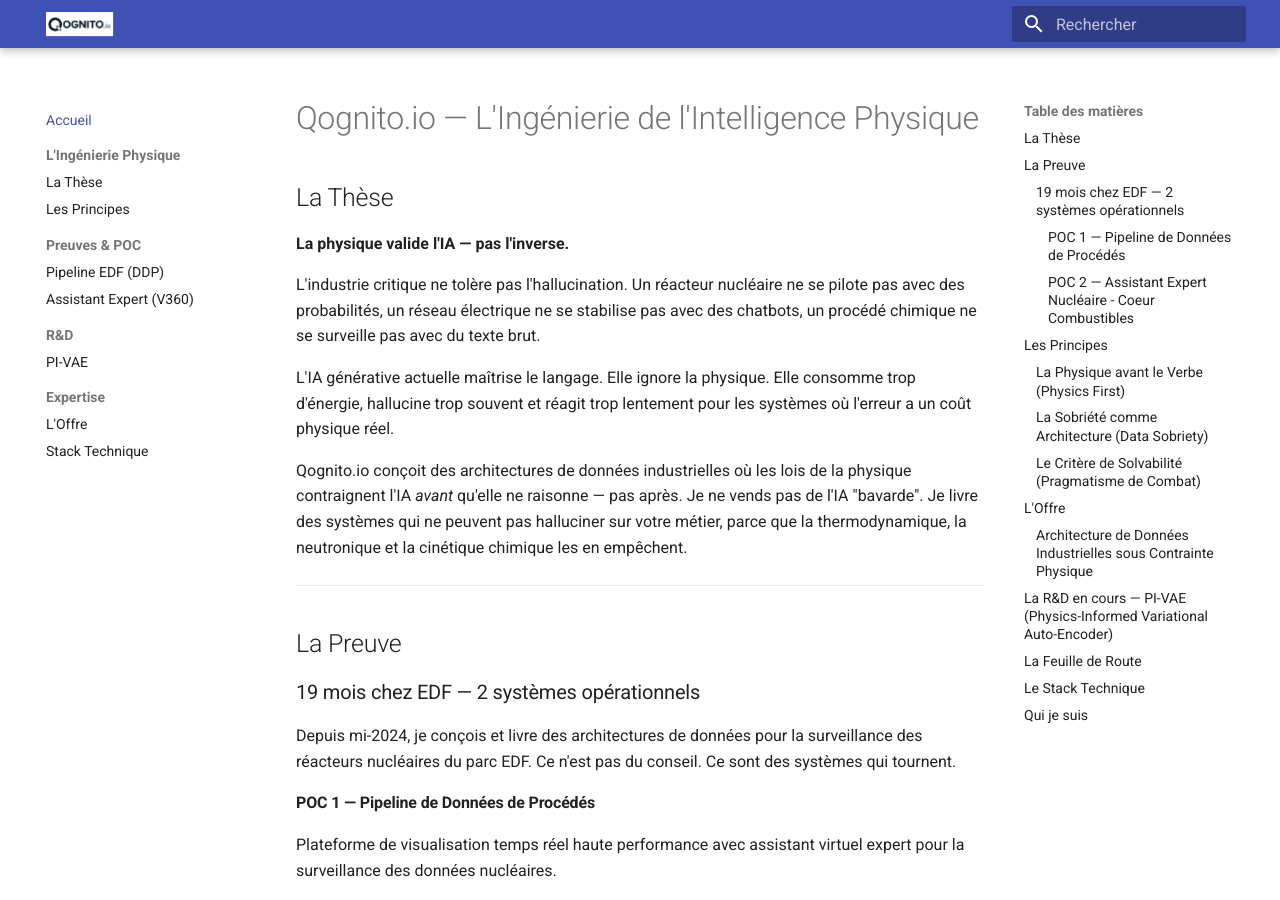
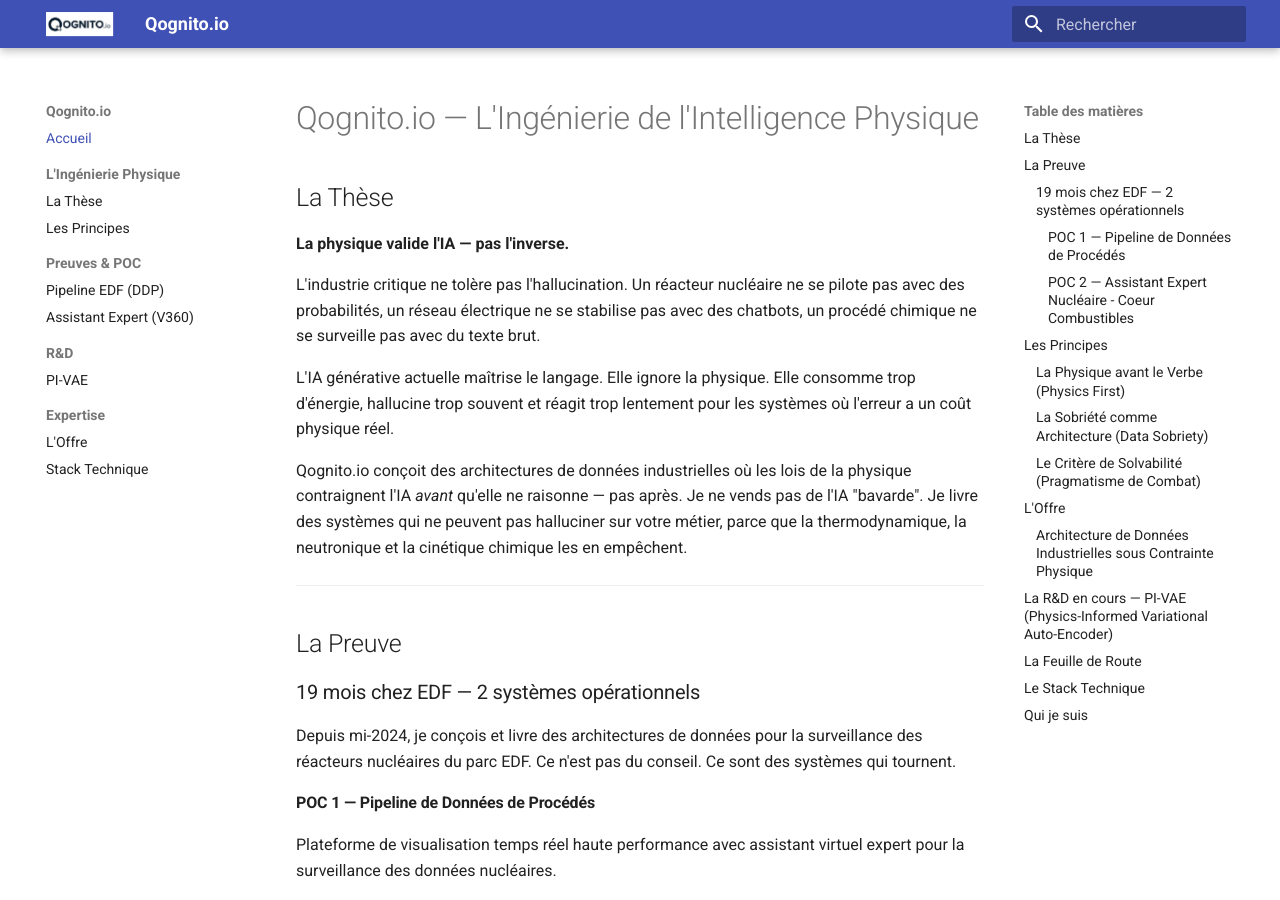
Before and after one commit to nucorg/qognito-site, an MkDocs documentation site: the page built from docs/index.md, in a window 1280 px wide and 900 px high. Built offline with MkDocs 1.6.1 and Material for MkDocs 9.7.7, drawn with Linux system fonts in a browser that asks for light colours.

Commit message:
Insert site_name in mkdocs.yml

```diff
--- a/mkdocs.yml
+++ b/mkdocs.yml
@@ -1,3 +1,6 @@
+site_name: "Qognito.io"
+site_description: "L'Ingénierie de l'Intelligence Physique"
+
 theme:
   name: material
   language: fr
@@ -16,6 +19,11 @@
     - navigation.sections
     - navigation.top
 
+extra:
+  colors:
+    primary: "#0A1628"
+    accent: "#D4850F"
+
 nav:
   - Accueil: index.md
   - "L'Ingénierie Physique":
```
